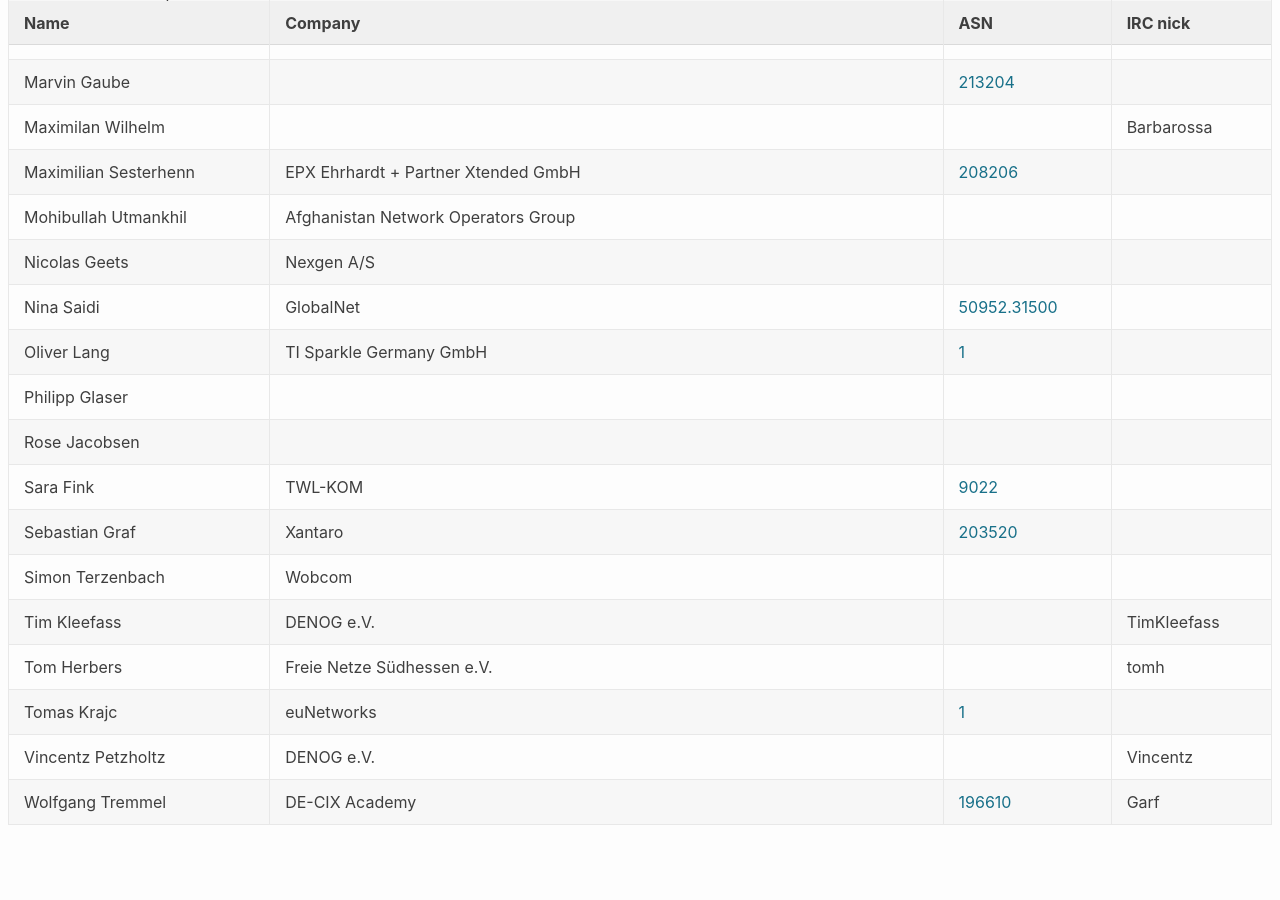
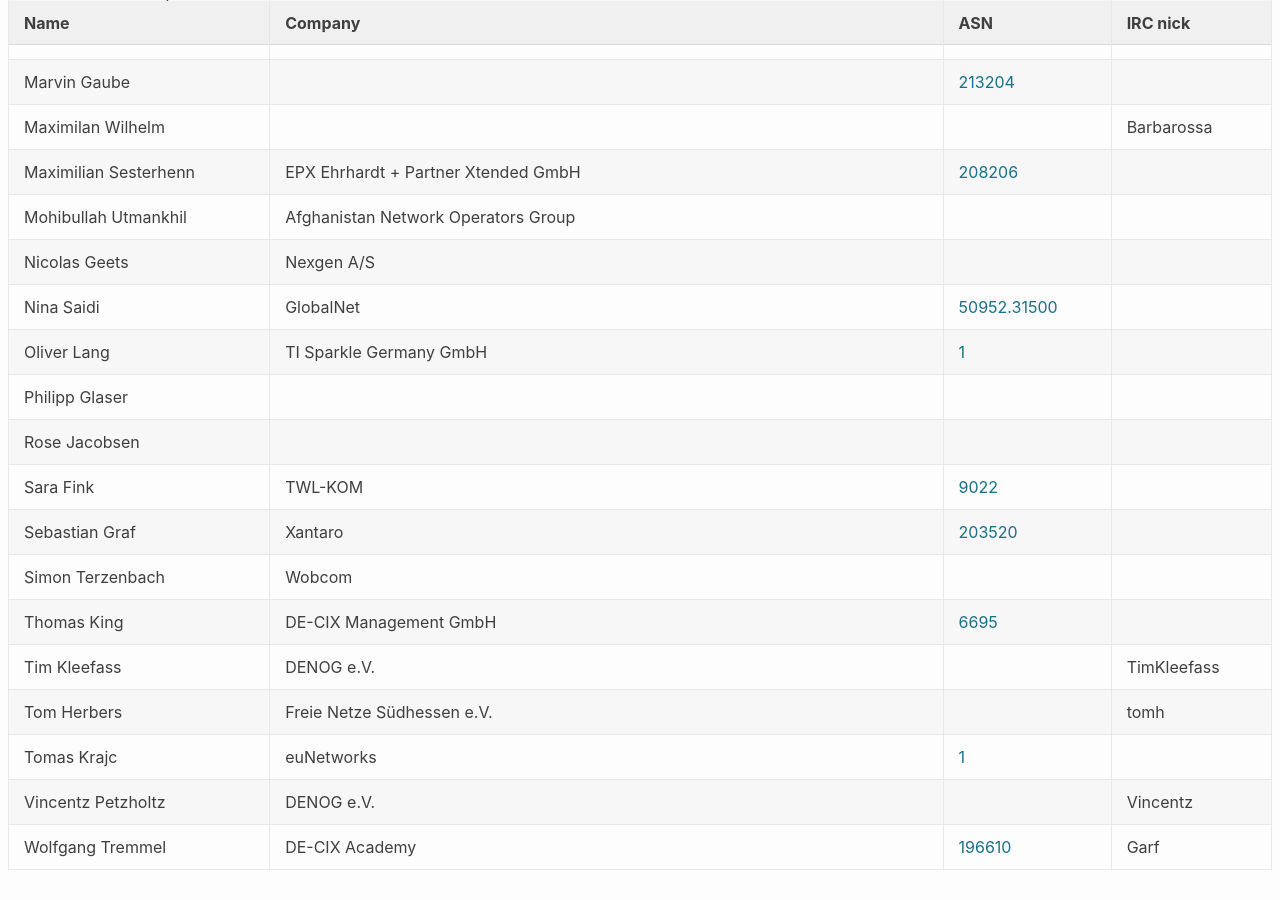
Before and after one commit to denog/pretix-attendeelist, a Jekyll site: the page built from denogmeetup24-01/index.markdown, in a window 1280 px wide and 900 px high, scrolled down 849 px. Built offline with Jekyll 4.4.1, drawn with Linux system fonts in a browser that asks for light colours; before the commit the page ends 1704 px from its top, so only the background shows below that.

Commit message:
Latest data: Mon Jan 22 09:28:31 UTC 2024

```diff
--- a/_data/attendees_denogmeetup24-01.json
+++ b/_data/attendees_denogmeetup24-01.json
@@ -186,6 +186,12 @@
     "asn": null
   },
   {
+    "name": "Thomas King",
+    "company": "DE-CIX Management GmbH",
+    "irc": null,
+    "asn": "6695"
+  },
+  {
     "name": "Tim Kleefass",
     "company": "DENOG e.V.",
     "irc": "TimKleefass",
```
